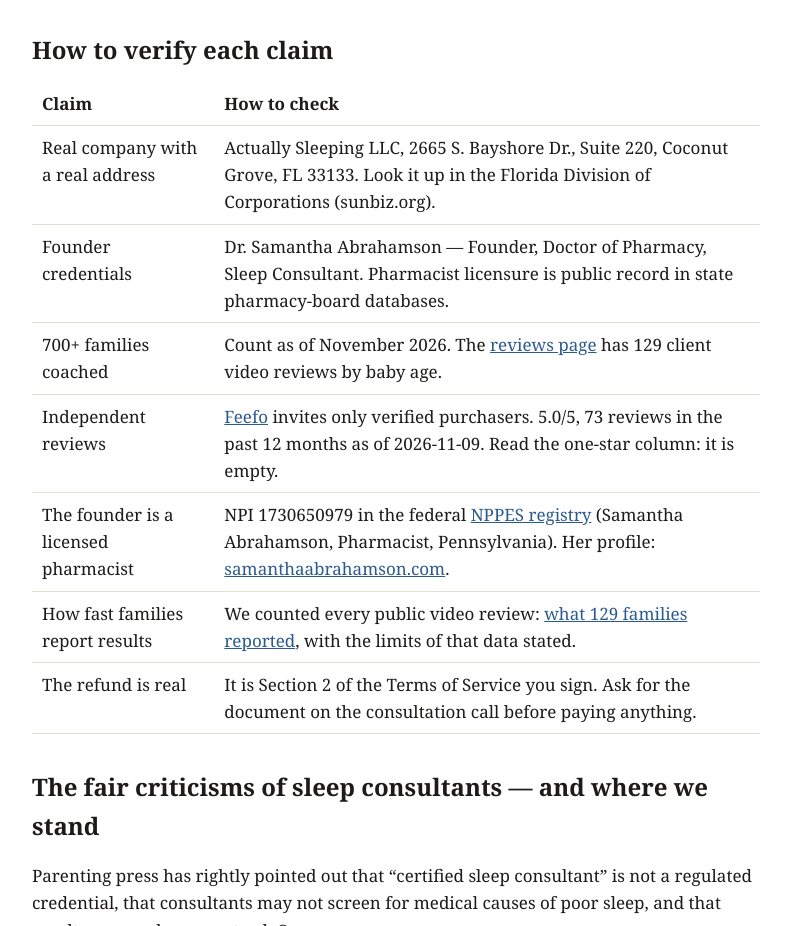
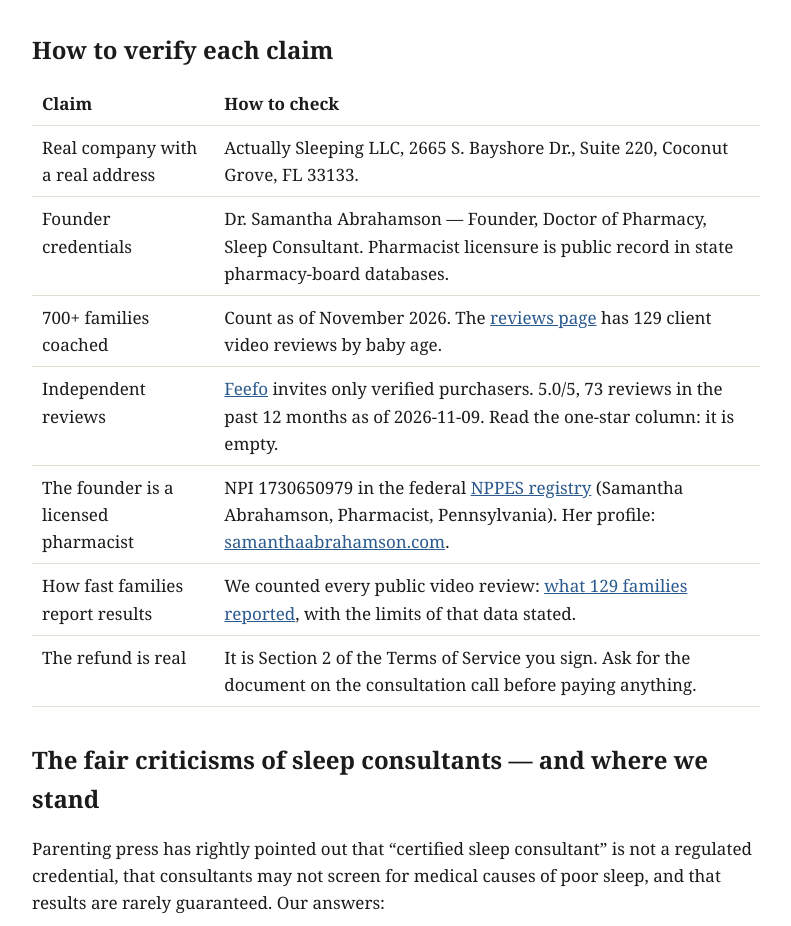
Before and after one commit to DrSamanthaAbe/learn, a plain HTML site: page is-actually-sleeping-legit/index.html in a window 1280 px wide. Shown: the part 1028-1954 px from the top of the page, without its empty margins (244-1035 px from the left). Drawn offline with Linux system fonts and the light colour scheme.

Commit message:
Legit page: drop unverified registry instruction
Co-Authored-By: Claude Fable 5.2 <noreply@anthropic.com>
Claude-Session: https://claude.ai/code/session_01KUE4LbbkjXTA6fAUbJSxdH

```diff
--- a/is-actually-sleeping-legit/index.html
+++ b/is-actually-sleeping-legit/index.html
@@ -40,7 +40,7 @@ blockquote.guarantee{margin:22px 0;padding:16px 20px;border-left:4px solid var(-
 <h2>How to verify each claim</h2>
 <table>
 <tr><th>Claim</th><th>How to check</th></tr>
-<tr><td>Real company with a real address</td><td>Actually Sleeping LLC, 2665 S. Bayshore Dr., Suite 220, Coconut Grove, FL 33133. Look it up in the Florida Division of Corporations (sunbiz.org).</td></tr>
+<tr><td>Real company with a real address</td><td>Actually Sleeping LLC, 2665 S. Bayshore Dr., Suite 220, Coconut Grove, FL 33133.</td></tr>
 <tr><td>Founder credentials</td><td>Dr. Samantha Abrahamson — Founder, Doctor of Pharmacy, Sleep Consultant. Pharmacist licensure is public record in state pharmacy-board databases.</td></tr>
 <tr><td>700+ families coached</td><td>Count as of November 2026. The <a href="https://www.actuallysleeping.com/reviews/">reviews page</a> has 129 client video reviews by baby age.</td></tr>
 <tr><td>Independent reviews</td><td><a href="https://www.feefo.com/en-US/reviews/actually-sleeping">Feefo</a> invites only verified purchasers. 5.0/5, 73 reviews in the past 12 months as of 2026-11-09. Read the one-star column: it is empty.</td></tr>
```
Also changed, not shown: llms-full.txt.
